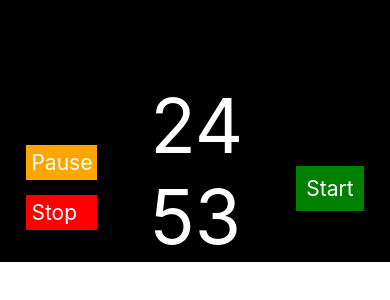
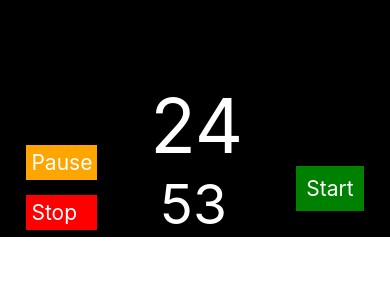
Before and after one commit to dmmaia/pomodoro-timer-app, a React Native app: screen / in a window 390 px wide. Shown: the part 70-370 px from the top of the page. Built offline with nearby package versions, Linux system fonts and the light colour scheme.

Commit message:
style changes about timer display

```diff
--- a/src/components/Timer.js
+++ b/src/components/Timer.js
@@ -51,11 +51,11 @@ const Timer = () => {
       </View>
 
       <View style={styles.boxTimer}>
-        <Text style={styles.timerField}>
+        <Text style={styles.minutesField}>
           {zeroforMinutes}
           {minutes}
         </Text>
-        <Text style={styles.timerField}>
+        <Text style={styles.secondsField}>
           {zeroforSeconds}
           {seconds}
         </Text>
@@ -108,8 +108,13 @@ const styles = StyleSheet.create({
     color: 'white',
     fontSize: 21,
   },
-  timerField: {
+  minutesField: {
     color: 'white',
     fontSize: 75,
   },
+  secondsField: {
+    color: 'white',
+    fontSize: 55,
+    marginLeft: 10,
+  },
 });
```
